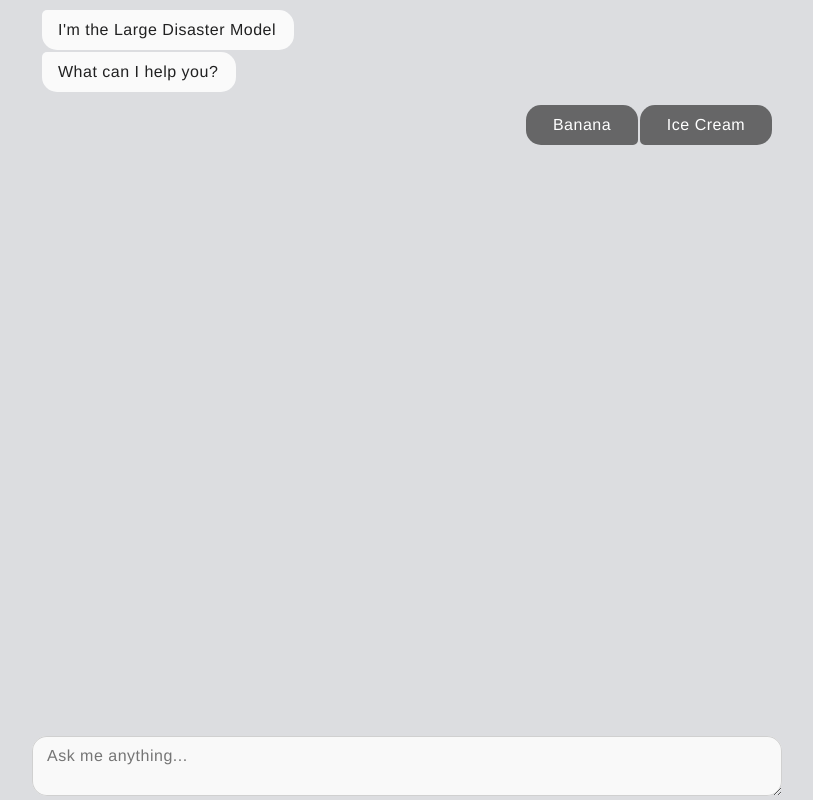
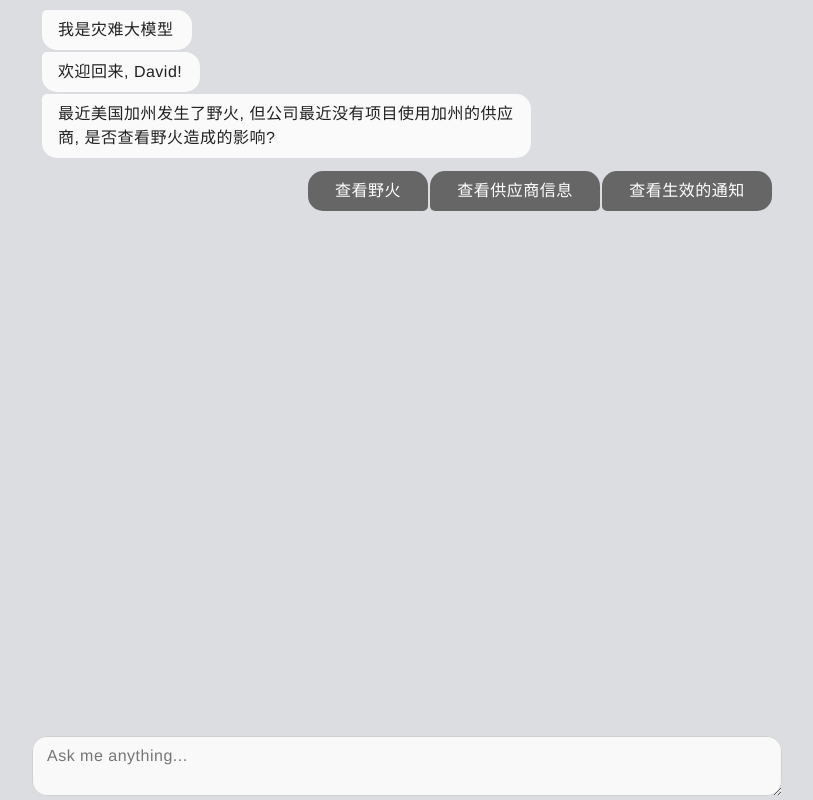
Before and after one commit to Future-Supply-Chain/ldm, a website: page chat.html in a window 1280 px wide. Shown: the whole page, without its empty margins (233-1046 px from the left). Drawn offline with Linux system fonts and the light colour scheme.

Commit message:
init questions

```diff
--- a/chat.html
+++ b/chat.html
@@ -56,9 +56,27 @@
                         {
                             "i-dont-get-it": {
                                 says: [
-                                    "Sorry, I don't get it 😕. Pls repeat? Or you can just click below 👇"
+                                    "抱歉没能理解您的意思, 我以关闭非业务聊天能力, 可尝试如下输入"
                                 ],
-                                reply: o.convo[o.standingAnswer].reply
+                                // reply: o.convo[o.standingAnswer].reply
+                                reply: [
+                                    {
+                                        question: "查看灾难",
+                                        answer: "wild-fire"
+                                    },
+                                    {
+                                        question: "查看供应商列表",
+                                        answer: "vendor-list"
+                                    },
+                                    {
+                                        question: "查看生效的通知",
+                                        answer: "notification-list"
+                                    },
+                                    {
+                                        question: "从头再来",
+                                        answer: "ice"
+                                    }
+                                ]
                             }
                         },
                         "i-dont-get-it"
@@ -68,6 +86,7 @@
                 // do this if answer found
                 var match = function (key) {
                     setTimeout(function () {
+
                         chatWindow.talk(convo, key) // restart current convo from point found in the answer
                     }, 600)
                 }
@@ -79,28 +98,96 @@
 
                 // search function
                 var found = false
+                /*
+                for (const dialog of o.convo) {
+                    dialog.reply.forEach(function (e, i) {
+                        strip(e.question).includes(strip(o.input)) && o.input.length > 0
+                            ? (found = e.answer)
+                            : found ? null : (found = false)
+                    })
+                    if (found) { break; }
+                }
+                found ? match(found) : miss()
+                */
+
+
+                // o.convo.forEach(function (dialog, i) {
+                //     dialog.reply.forEach(function (e, i) {
+                //         strip(e.question).includes(strip(o.input)) && o.input.length > 0
+                //             ? (found = e.answer)
+                //             : found ? null : (found = false)
+                //     })
+                //     if (found) { return; }
+                // })
+
+
                 o.convo[o.standingAnswer].reply.forEach(function (e, i) {
                     strip(e.question).includes(strip(o.input)) && o.input.length > 0
                         ? (found = e.answer)
                         : found ? null : (found = false)
                 })
                 found ? match(found) : miss()
+
             }
         }) // done setting up chat-bubble
 
         // conversation object defined separately, but just the same as in the
         // "Basic chat-bubble Example" (1-basics.html)
+
         var convo = {
-            ice: {
-                says: ["I'm the Large Disaster Model", "What can I help you?"],
+            ice: { // the starting point
+                says: ["我是灾难大模型", "欢迎回来, David!", "最近美国加州发生了野火, 但公司最近没有项目使用加州的供应商, 是否查看野火造成的影响?"],
                 reply: [
                     {
-                        question: "Banana",
-                        answer: "banana"
+                        question: "查看野火",
+                        answer: "wild-fire"
                     },
                     {
-                        question: "Ice Cream",
-                        answer: "ice-cream"
+                        question: "查看供应商信息",
+                        answer: "vendor-list"
+                    },
+                    {
+                        question: "查看生效的通知",
+                        answer: "notification-list"
+                    }
+                ]
+            },
+            "wild-fire": {
+                says: [`这场高地大火的规模从周一（30日）晚到周二（31日）几乎扩大了一倍。
+                截至周二晚上，加州森林消防局（Cal Fire）已控制约10%的火势。`],
+                reply: [
+                    {
+                        question: "是否有原材料会间接受到影响?",
+                        answer: "affected"
+                    }, {
+                        question: "更新供应商信息",
+                        answer: "vendor-update"
+                    }
+                ]
+            },
+            "vendor-list": {
+                says: [`这场高地大火的规模从周一（30日）晚到周二（31日）几乎扩大了一倍。
+                截至周二晚上，加州森林消防局（Cal Fire）已控制约10%的火势。`],
+                reply: [
+                    {
+                        question: "是否有原材料会间接受到影响?",
+                        answer: "affected"
+                    }, {
+                        question: "更新供应商信息",
+                        answer: "vendor-update"
+                    }
+                ]
+            },
+            "notification-list": {
+                says: [`这场高地大火的规模从周一（30日）晚到周二（31日）几乎扩大了一倍。
+                截至周二晚上，加州森林消防局（Cal Fire）已控制约10%的火势。`],
+                reply: [
+                    {
+                        question: "是否有原材料会间接受到影响?",
+                        answer: "affected"
+                    }, {
+                        question: "更新供应商信息",
+                        answer: "vendor-update"
                     }
                 ]
             },
```
